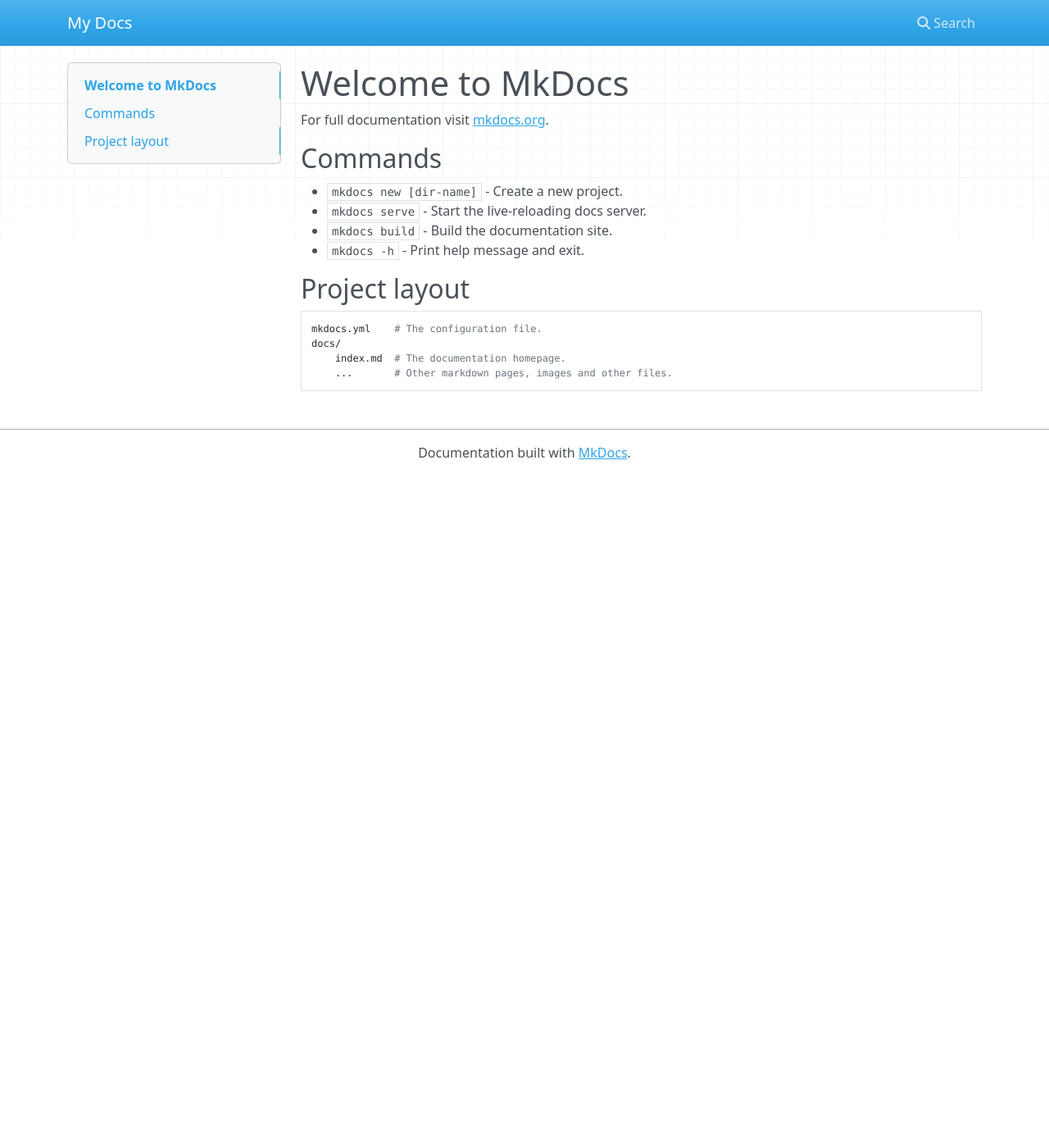
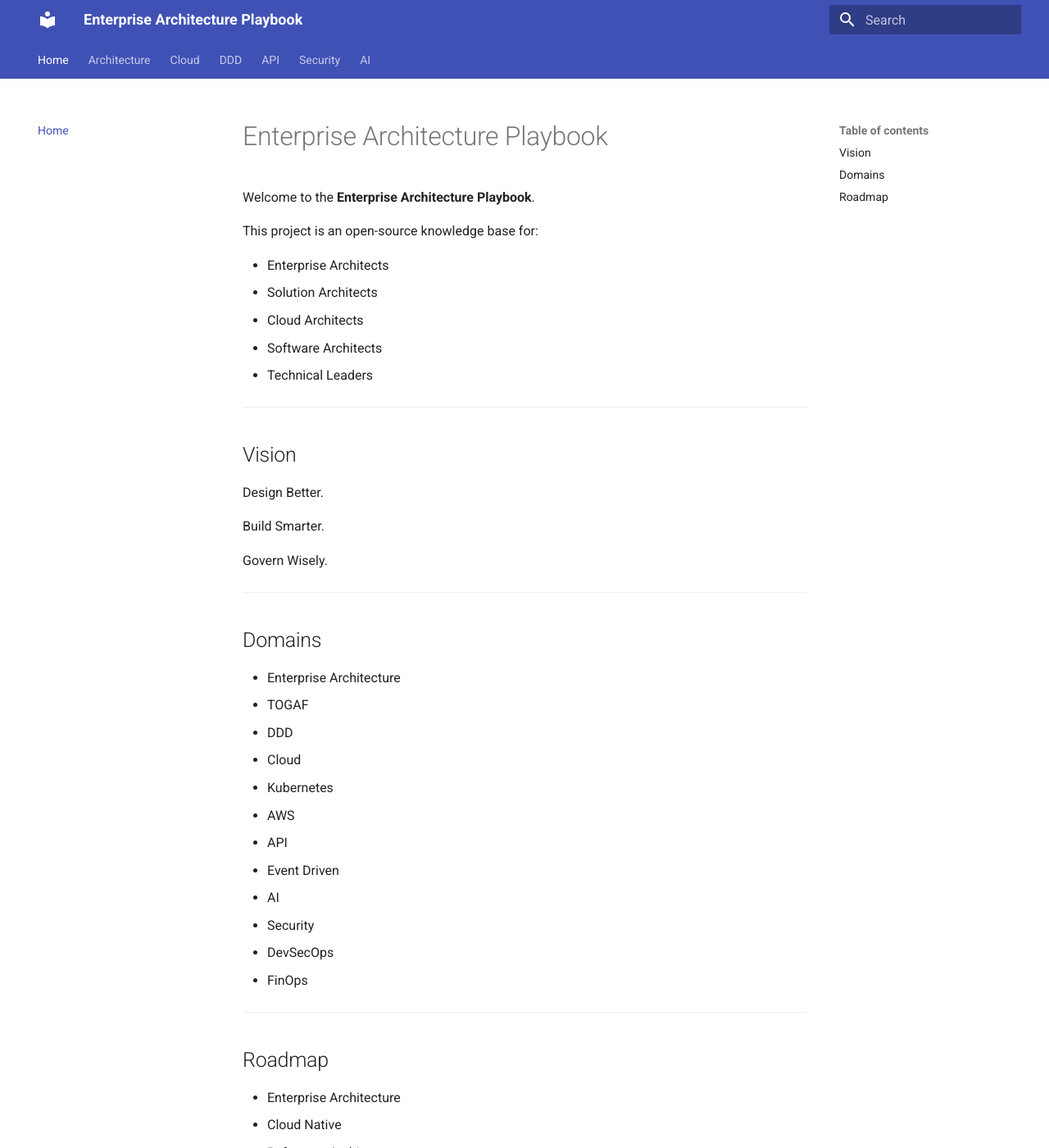
Before and after one commit to xadimousalih/enterprise-architecture-playbook, an MkDocs documentation site: the page built from docs/index.md, in a window 1280 px wide and 1400 px high. Shown: the whole window at 82% size. Built offline with MkDocs 1.6.1 and Material for MkDocs 9.7.7, drawn with Linux system fonts in a browser that asks for light colours; nearby versions of some CDN libraries; some of the changed text lies outside the part shown.

Commit message:
feat(docs): initialize MkDocs Material documentation

```diff
--- a/docs/index.md
+++ b/docs/index.md
@@ -1,17 +1,49 @@
-# Welcome to MkDocs
+# Enterprise Architecture Playbook
 
-For full documentation visit [mkdocs.org](https://www.mkdocs.org).
+Welcome to the **Enterprise Architecture Playbook**.
 
-## Commands
+This project is an open-source knowledge base for:
 
-* `mkdocs new [dir-name]` - Create a new project.
-* `mkdocs serve` - Start the live-reloading docs server.
-* `mkdocs build` - Build the documentation site.
-* `mkdocs -h` - Print help message and exit.
+- Enterprise Architects
+- Solution Architects
+- Cloud Architects
+- Software Architects
+- Technical Leaders
 
-## Project layout
+---
 
-    mkdocs.yml    # The configuration file.
-    docs/
-        index.md  # The documentation homepage.
-        ...       # Other markdown pages, images and other files.
+## Vision
+
+Design Better.
+
+Build Smarter.
+
+Govern Wisely.
+
+---
+
+## Domains
+
+- Enterprise Architecture
+- TOGAF
+- DDD
+- Cloud
+- Kubernetes
+- AWS
+- API
+- Event Driven
+- AI
+- Security
+- DevSecOps
+- FinOps
+
+---
+
+## Roadmap
+
+- Enterprise Architecture
+- Cloud Native
+- Reference Architectures
+- AI Architecture
+- Templates
+- Design Authority
--- a/mkdocs.yml
+++ b/mkdocs.yml
@@ -1 +1,46 @@
-site_name: My Docs
+site_name: Enterprise Architecture Playbook
+site_description: Enterprise Architecture & Solution Architecture Knowledge Base
+site_author: Xadim Ousalih
+
+theme:
+  name: material
+  language: en
+
+  features:
+    - navigation.tabs
+    - navigation.sections
+    - navigation.expand
+    - navigation.top
+    - search.highlight
+    - content.code.copy
+
+plugins:
+  - search
+
+markdown_extensions:
+  - admonition
+  - pymdownx.superfences
+  - pymdownx.highlight
+  - pymdownx.tabbed
+  - tables
+
+nav:
+  - Home: index.md
+
+  - Architecture:
+      - Overview: architecture/README.md
+
+  - Cloud:
+      - Overview: cloud/README.md
+
+  - DDD:
+      - Overview: ddd/README.md
+
+  - API:
+      - Overview: api/README.md
+
+  - Security:
+      - Overview: security/README.md
+
+  - AI:
+      - Overview: ai/README.md
```
Also changed, not shown: docs/ai/README.md (added), docs/api/README.md (added), docs/architecture/README.md (added), docs/cloud/README.md (added), docs/ddd/README.md (added), docs/security/README.md (added).
